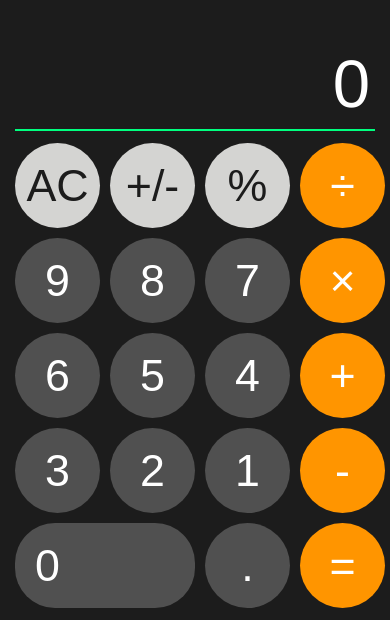
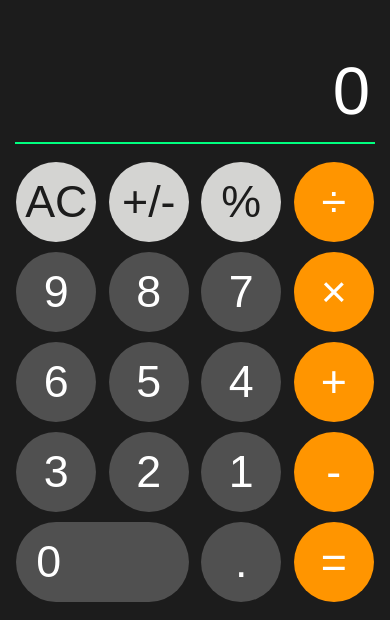
Before and after one commit to Dhiren-dev/Calculator, a React (Create React App) app: page / in a window 390 px wide. Shown: the part 224-844 px from the top of the page. Built offline with nearby package versions, Linux system fonts and the light colour scheme.

Commit message:
css added

```diff
--- a/src/index.scss
+++ b/src/index.scss
@@ -235,7 +235,7 @@ body {
       -o-border-radius: 0;
       .display {
         font-size: 4.2rem!important;
-        height: 40%;
+        height: 40%
       }
       .key_frame {
         width: 100%;
@@ -245,9 +245,9 @@ body {
         gap: 10px;
         margin: 0;
         .btn {
-          width: 85px;
+          width: 80px;
           font-size: 2.8rem;
-          height: 85px;
+          height: 80px;
         }
         .zero {
           width: 100%;
```
